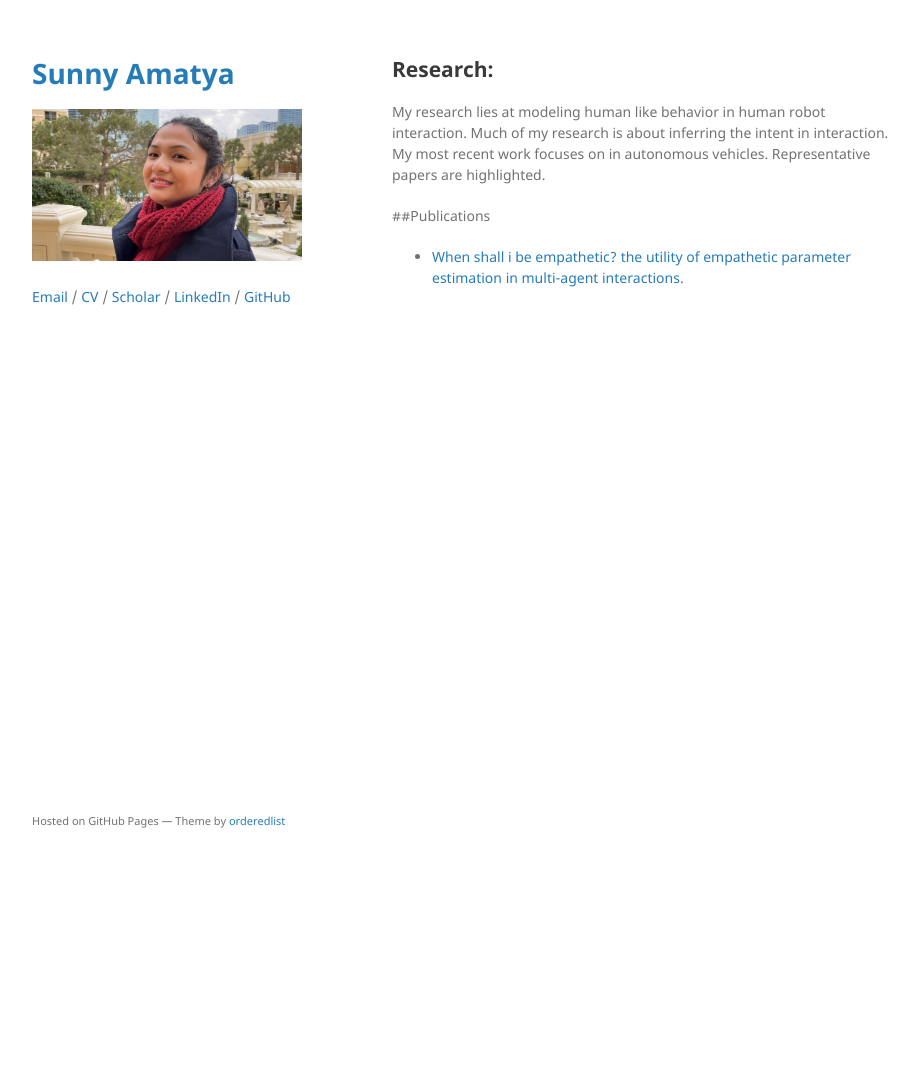
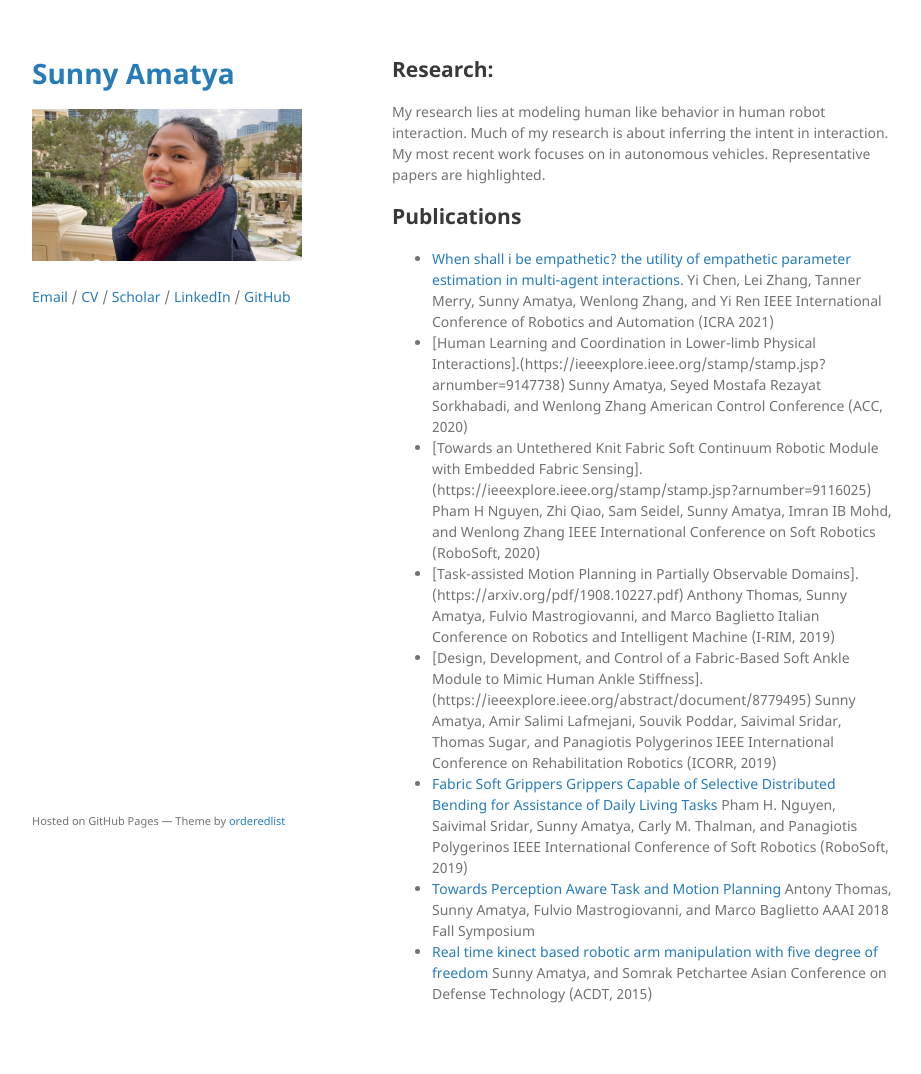
Before and after one commit to sunamatya/sunamatya.github.io, a Jekyll site: the page built from index.md, in a window 1280 px wide. Shown: the whole page, without its empty margins (178-1099 px from the left). Built offline with Jekyll 4.4.1, drawn with Linux system fonts in a browser that asks for light colours; the repository's description, which GitHub fills in, is left out; our own code applies the rules of GitHub Pages for plain Markdown files; before the commit the page ends 900 px from its top, so only the background shows below that.

Commit message:
publications

```diff
--- a/index.md
+++ b/index.md
@@ -5,5 +5,28 @@ layout: default
 My research lies at modeling human like behavior in human robot interaction. Much of my research is about inferring the intent in interaction.
 My most recent work focuses on in autonomous vehicles. Representative papers are highlighted.
 
-##Publications
+## Publications
 *   [When shall i be empathetic? the utility of empathetic parameter estimation in multi-agent interactions](.https://ieeexplore.ieee.org/stamp/stamp.jsp?arnumber=9561079).
+	Yi Chen, Lei Zhang, Tanner Merry, Sunny Amatya, Wenlong Zhang, and Yi Ren
+	IEEE International Conference of Robotics and Automation (ICRA 2021)
+*   [Human Learning and Coordination in Lower-limb Physical Interactions].(https://ieeexplore.ieee.org/stamp/stamp.jsp?arnumber=9147738)
+	Sunny Amatya, Seyed Mostafa Rezayat Sorkhabadi, and Wenlong Zhang
+	American Control Conference (ACC, 2020)
+*   [Towards an Untethered Knit Fabric Soft Continuum Robotic Module with Embedded Fabric Sensing]. (https://ieeexplore.ieee.org/stamp/stamp.jsp?arnumber=9116025)
+	Pham H Nguyen, Zhi Qiao, Sam Seidel, Sunny Amatya, Imran IB Mohd, and Wenlong Zhang
+	IEEE International Conference on Soft Robotics (RoboSoft, 2020)
+*	[Task-assisted Motion Planning in Partially Observable Domains]. (https://arxiv.org/pdf/1908.10227.pdf)
+	Anthony Thomas, Sunny Amatya, Fulvio Mastrogiovanni, and Marco Baglietto
+	Italian Conference on Robotics and Intelligent Machine (I-RIM, 2019)
+*	[Design, Development, and Control of a Fabric-Based Soft Ankle Module to Mimic Human Ankle Stiffness]. (https://ieeexplore.ieee.org/abstract/document/8779495)
+	Sunny Amatya, Amir Salimi Lafmejani, Souvik Poddar, Saivimal Sridar, Thomas Sugar, and Panagiotis Polygerinos
+	IEEE International Conference on Rehabilitation Robotics (ICORR, 2019)
+*	[Fabric Soft Grippers Grippers Capable of Selective Distributed Bending for Assistance of Daily Living Tasks](https://ieeexplore.ieee.org/stamp/stamp.jsp?arnumber=8722758)
+	Pham H. Nguyen, Saivimal Sridar, Sunny Amatya, Carly M. Thalman, and Panagiotis Polygerinos
+	IEEE International Conference of Soft Robotics (RoboSoft, 2019)
+*	[Towards Perception Aware Task and Motion Planning](https://www.researchgate.net/profile/Antony-Thomas-3/publication/329399485_Towards_Perception_Aware_Task-Motion_Planning/links/5c06898d299bf169ae316c84/Towards-Perception-Aware-Task-Motion-Planning.pdf)
+	Antony Thomas, Sunny Amatya, Fulvio Mastrogiovanni, and Marco Baglietto
+	AAAI 2018 Fall Symposium
+* 	[Real time kinect based robotic arm manipulation with five degree of freedom](https://ieeexplore.ieee.org/stamp/stamp.jsp?arnumber=7111574)
+	Sunny Amatya, and Somrak Petchartee
+	Asian Conference on Defense Technology (ACDT, 2015)
```
